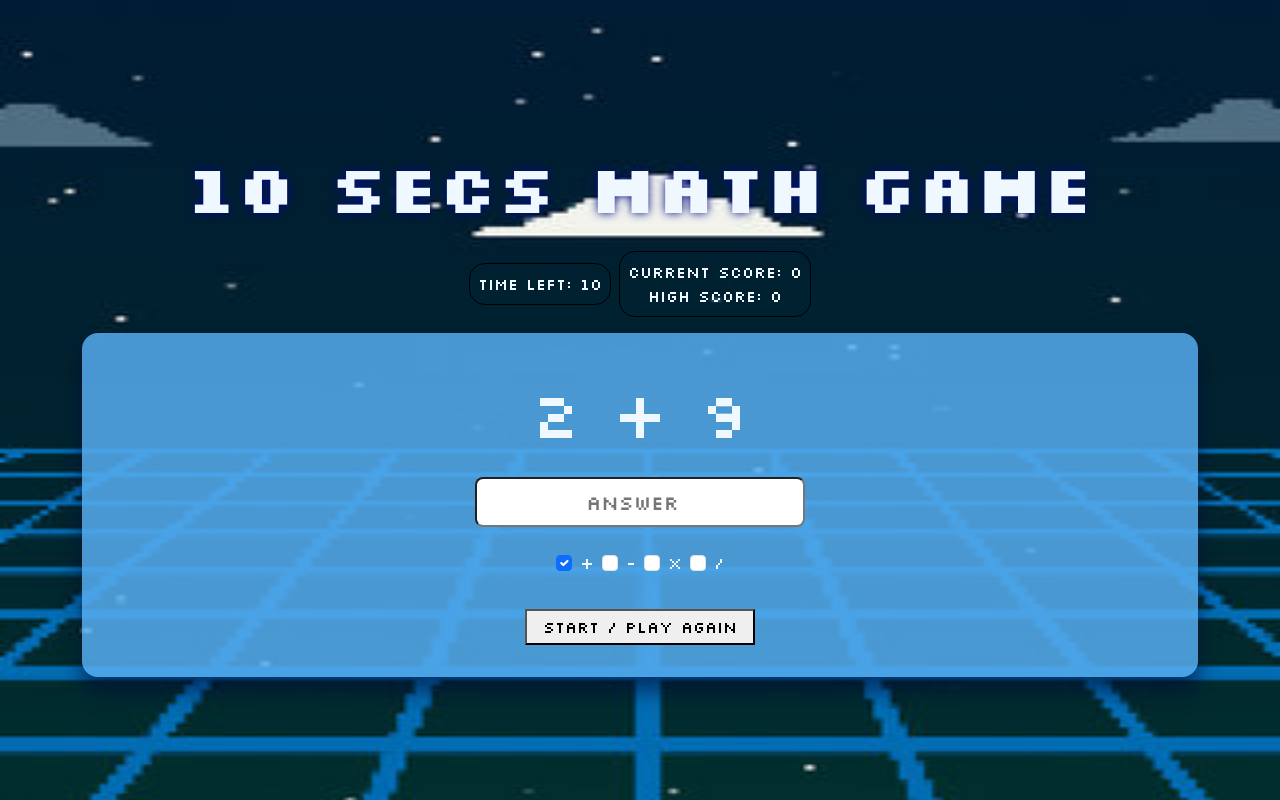
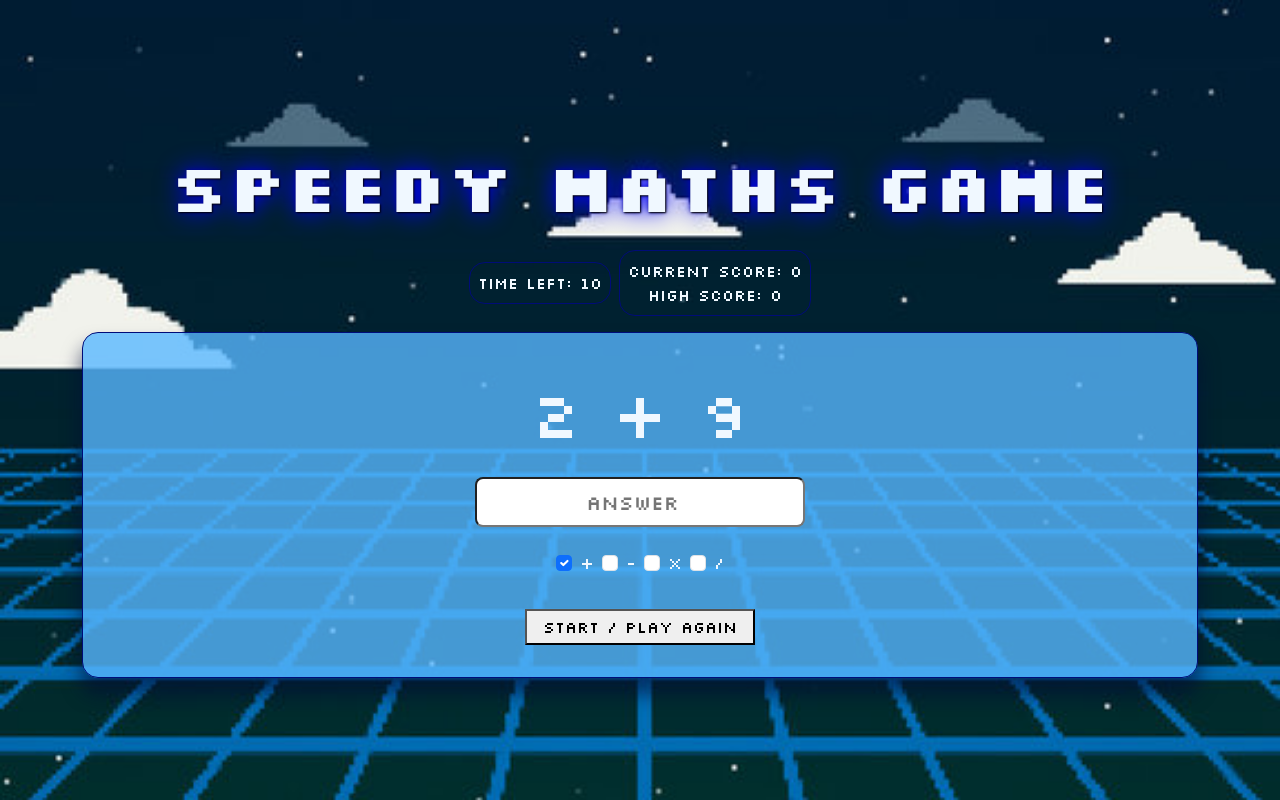
Before and after one commit to danilscodes/10-secs-math-game, a plain HTML site: page index.html in a window 1280 px wide. Drawn offline with nearby package versions, Linux system fonts and the light colour scheme.

Commit message:
css edits

```diff
--- a/index.css
+++ b/index.css
@@ -1,9 +1,3 @@
-*, *:before, *:after {
-  padding: 0;
-  margin: 0;
-  box-sizing: border-box;
-}
-
 body {
   font-family: "Silkscreen", sans-serif;
   color: aliceblue;
@@ -11,7 +5,7 @@ body {
   background-repeat: no-repeat;
   background-attachment: fixed;
   background-position: center;
-  background-size: 200% 100%; /* cover */
+  background-size: cover;
   height: 100vh;
   width: 100%;
   display: flex;
@@ -22,30 +16,27 @@ body {
 h1 {
   font-size: 4.2rem;
   font-weight: bold;
-  text-shadow: 0 0 10px #000b84;
+  text-shadow: 1px 1px 2px black, 0 0 25px blue, 0 0 5px darkblue;
 }
 
 .time {
-  border: 1px solid black;
+  border: 1px solid rgb(0, 12, 120);
   border-radius: 1rem;
   align-self: center;
 }
 
 #stats {
-  border: 1px solid black;
+  border: 1px solid rgb(0, 12, 120);
   border-radius: 1rem;
 }
 
 #game-container {
   border-radius: 1rem;
-  background-color: rgba(86, 172, 238, 0.858);
-  box-shadow: 0 15px 20px 1px rgba(0, 12, 55, 0.562);
+  border: 1px solid rgb(0, 12, 120);
+  background-color: rgba(88, 183, 255, 0.793);
+  box-shadow: 0 15px 18px 2px rgba(0, 12, 55, 0.568);
 }
 
 #equation {
   font-size: 4rem;
 }
-
-#answer-input::placeholder {
-  text-align: center;
-}
--- a/index.html
+++ b/index.html
@@ -18,7 +18,7 @@
 
   <body>
     <div class="container text-center">
-      <h1 class="my-4">10 Secs Math Game</h1>
+      <h1 class="my-4">SPEEDY MATHS GAME</h1>
 
       <div class="time-stats d-flex justify-content-center my-3">
         <div class="time mx-1 p-2">Time left: <span id="time-left">10</span></div>
@@ -31,7 +31,7 @@
       <div id="game-container" class="py-3">
         <div id="equation" class="my-3"></div>
 
-        <input id="answer-input" class="mb-2 form-control-lg" type="number" placeholder="answer" required>
+        <input id="answer-input" class="mb-2 form-control-lg text-center" type="number" placeholder="answer" required>
 
         <div id="question-types" class="d-flex justify-content-center my-3">
           <div class="form-check mx-1">
```
